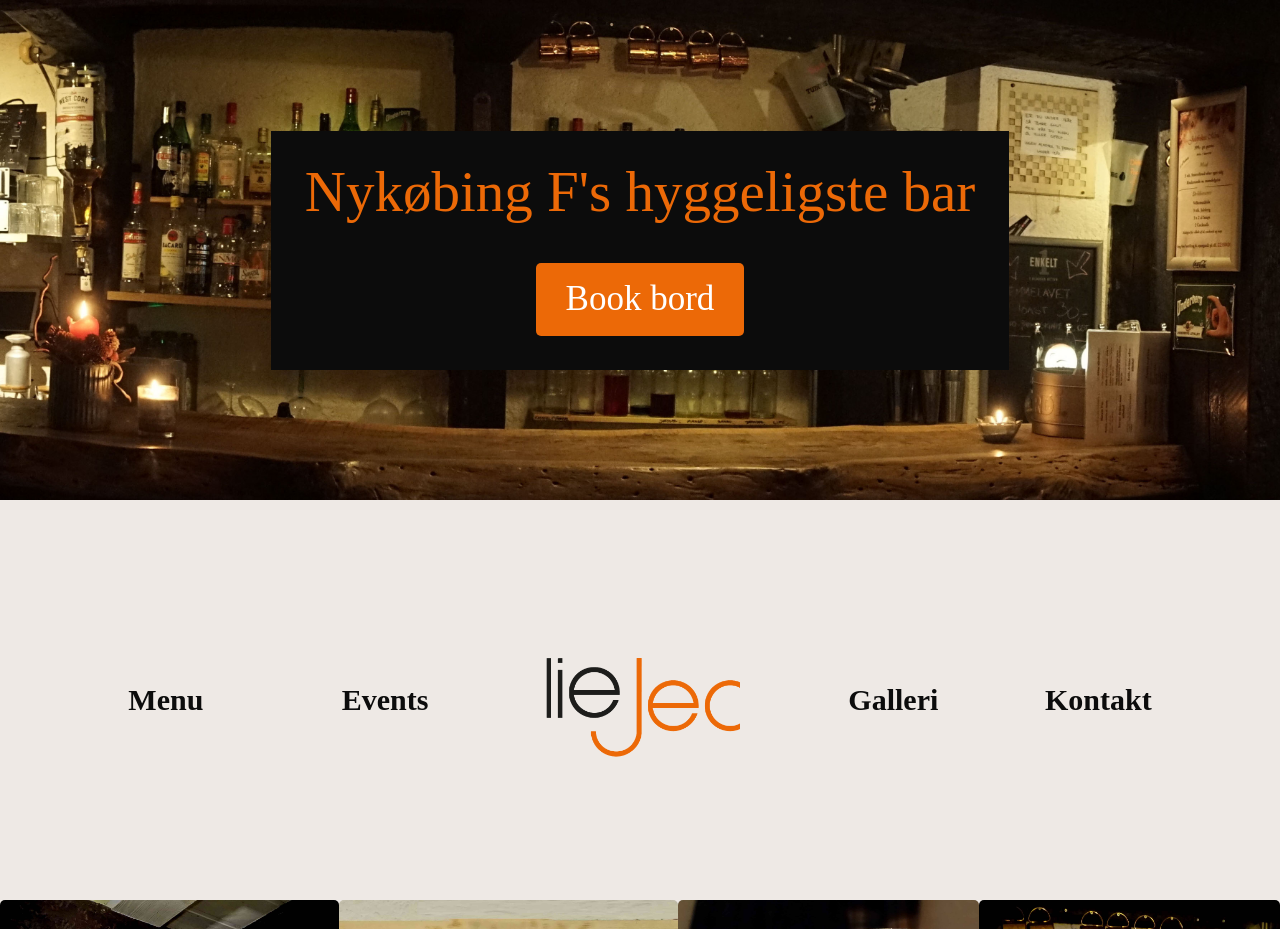
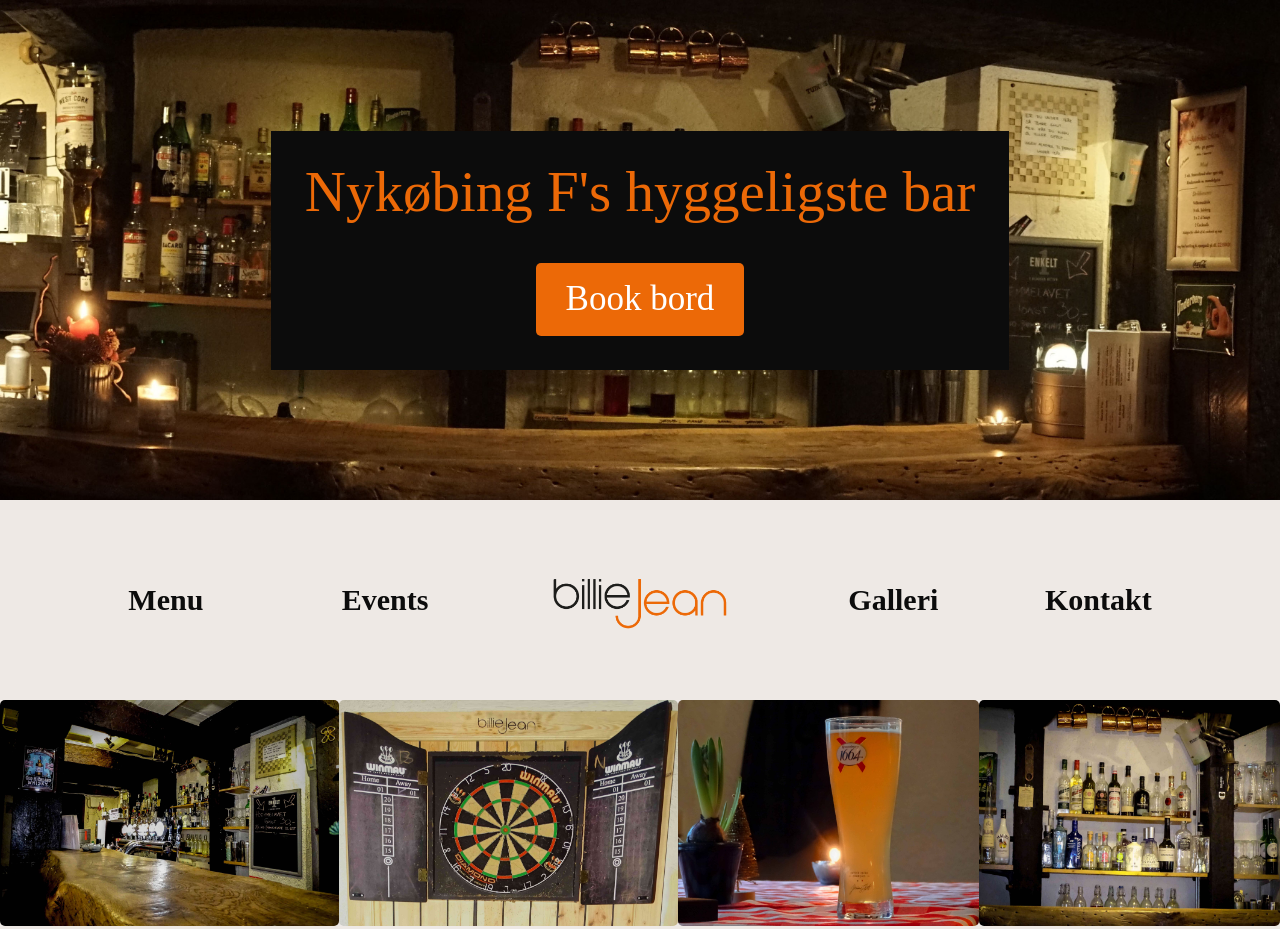
Before and after one commit to slippins/billie-jean, a website: page events.html in a window 1280 px wide. Shown: the top 929 px of the page. Drawn offline with nearby package versions, Linux system fonts and the light colour scheme.

Commit message:
height af img ændre jeg, fordi loget på header blev også påvirket af den storelse. det "stretch" billeder på height , hvor den miste sit normalt kvalitet.

```diff
--- a/css/events.scss
+++ b/css/events.scss
@@ -12,22 +12,23 @@ h2, h3{
   background-color: $EventColor;
 }
 
-img{
-  object-fit: cover;
-  height: 300px !important;
-  width: inherit;
-}
+
+
+
+
 
 @media screen and (min-width: 768px) {
-  img{
-    height: 500px !important;
+
+  .navbarContent {
+
+    }
+
   }
-}
+
+
 
 
 @media screen and (min-width: 992px) {
-  img{
-    height: 400px !important;
-  }
+
 
 }
--- a/events.html
+++ b/events.html
@@ -84,7 +84,7 @@
 
                     <div class="LOGO2 d-none d-md-block">
                         <a href="index.html">
-                            <img src="images/logo.png" alt="logo">
+                            <img class="logoEvents" src="images/logo.png" alt="logo">
                         </a>
                     </div>
 
```
Also changed, not shown: css/events.css, images/logo2.jpg (deleted), 1 other file.
